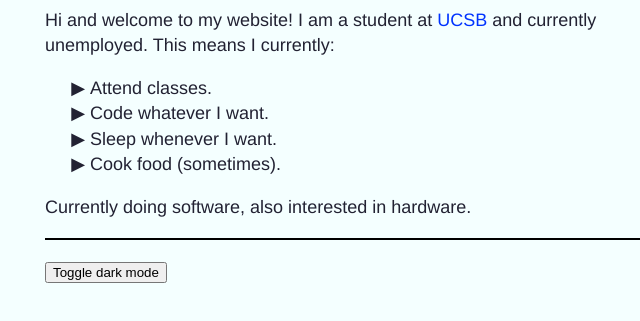
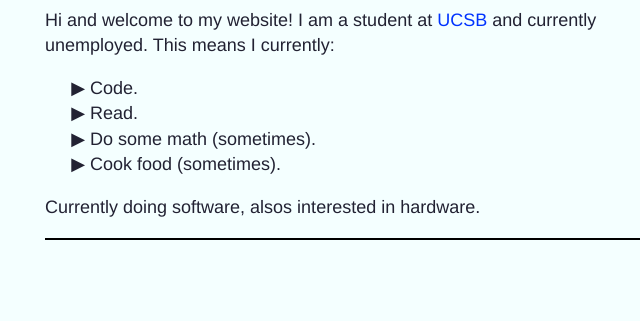
Before and after one commit to LeopardCheetah/LeopardCheetah.github.io, a plain HTML site: page index.html in a window 1280 px wide. Shown: the part 141-462 px from the top of the page, without its empty margins (295-935 px from the left). Drawn offline with Linux system fonts and the light colour scheme.

Commit message:
remove dark mode

```diff
--- a/index.html
+++ b/index.html
@@ -8,13 +8,6 @@
         <meta content="width=device-width, initial-scale=1.0" name="viewport">
         <link rel="icon" type="image/png" href="/assets/images/no_face_shark_ico.png">
         <title>Alex Z</title>
-
-        <script>
-            function toggleDarkMode() {
-                var element = document.body;
-                element.classList.toggle("dark-mode");
-            }
-        </script>
 
 
         <style>
@@ -104,21 +97,18 @@
         <main> <h1>Alex Zhao</h1>
         <p>Hi and welcome to my website! I am a student at <a href="https://www.ucsb.edu/">UCSB</a> and currently unemployed. This means I currently:
         <ul>
-            <li>Attend classes.</li>
-            <li>Code whatever I want.</li>
-            <li>Sleep whenever I want.</li>
+            <li>Code.</li>
+            <li>Read.</li>
+            <li>Do some math (sometimes).</li>
             <li>Cook food (sometimes).</li>
         </ul>
         </p>
         <p>
-            Currently doing software, also interested in hardware.
+            Currently doing software, alsos interested in hardware.
         </p>
 
         <hr/>
 
 
-        <button onclick="toggleDarkMode()">Toggle dark mode</button>
-
-
     </body>
 </html>
```
